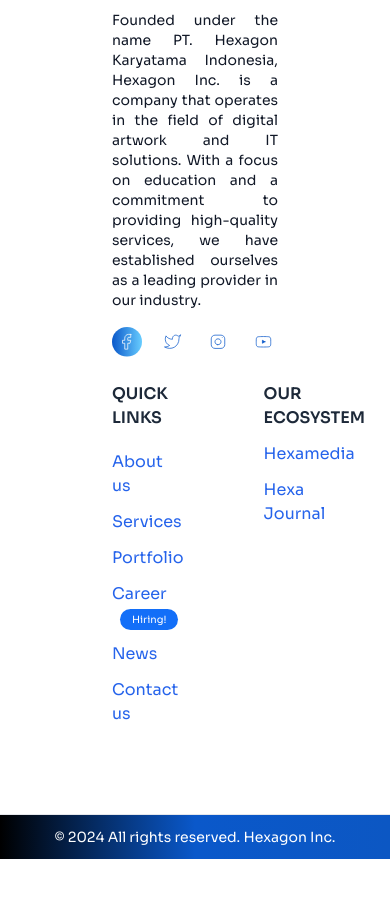
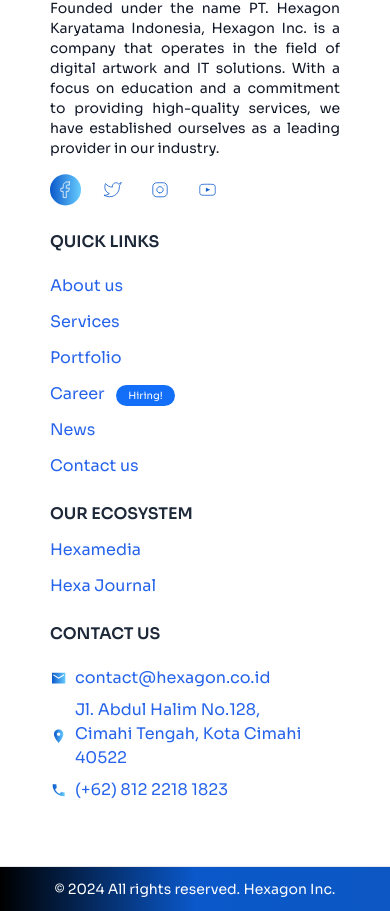
Before and after one commit to hexagon-projects/hexagon-landing-page, a Vue app: page / in a window 390 px wide. Shown: the part 9080-9991 px from the top of the page. Before the commit the page ends 9939 px from the top, so only its background shows below. Built offline with nearby package versions, Linux system fonts and the light colour scheme.

Commit message:
update responsive footer

```diff
--- a/src/components/Footer/Footer.vue
+++ b/src/components/Footer/Footer.vue
@@ -1,5 +1,5 @@
 <template>
-    <footer class="bg-white text-gray-800 px-[112px] mt-10">
+    <footer class="bg-white text-gray-800 px-[50px] md:px-[112px] md:mt-10">
       <div class="container mx-auto py-8">
         <div class="flex flex-col md:flex-row justify-between">
           <div class="flex flex-col mb-6 md:mb-0 w-full md:w-1/3">
@@ -24,7 +24,7 @@
               </a>
             </div>
           </div>
-          <div class="flex flex-row w-full md:w-2/3 md:ml-20 justify-between">
+          <div class="flex flex-col md:flex-row w-full md:w-2/3 md:ml-20 justify-between">
             <div class="mr-20 mb-6 md:mb-0 flex flex-col">
               <h2 class="font-semibold text-sl mb-3">QUICK LINKS</h2>
               <ul class="mt-2 flex-col space-y-3">
```
